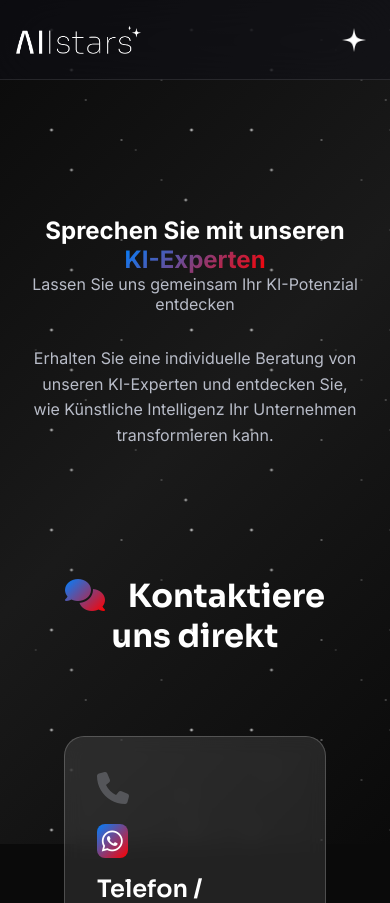
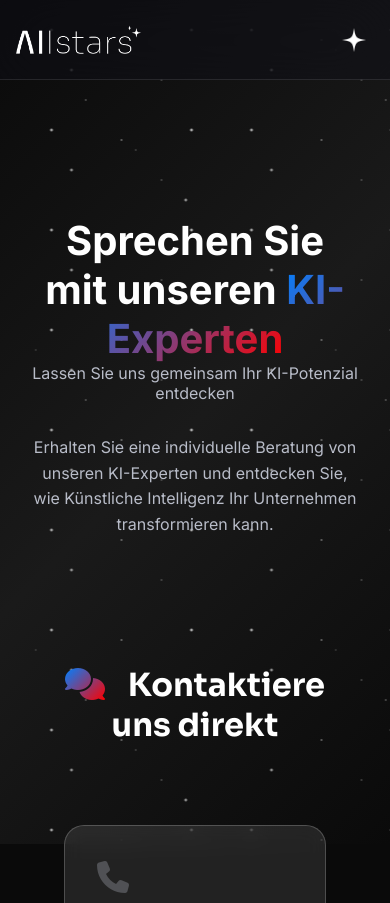
Before and after one commit to 2Patrick1111/kurs, a Flask app: page /kontakt in a window 390 px wide. Shown: the top 903 px of the page. Run offline with Flask 3, Linux system fonts and the light colour scheme.

Commit message:
Adjust the size of the contact heading to improve readability
Adjusts the font-size of the h1 element within the .contact-hero class in website-styles.css using clamp to ensure responsiveness.

Replit-Commit-Author: Agent
Replit-Commit-Session-Id: 8d2a8a23-c204-4d4b-9c5c-dcabb385294a
Replit-Commit-Screenshot-Url: https://storage.googleapis.com/screenshot-production-us-central1/fd4cdddb-ef5b-437a-a1d5-8f8e6b62832b/8d2a8a23-c204-4d4b-9c5c-dcabb385294a/mDy1HMm

```diff
--- a/static/css/website-styles.css
+++ b/static/css/website-styles.css
@@ -356,6 +356,10 @@ body {
     background-clip: text;
 }
 
+.contact-hero h1 {
+    font-size: clamp(2.5rem, 8vw, 80px);
+}
+
 .hero-subtitle {
     font-size: clamp(1rem, 2vw, 1.5rem);
     color: var(--text-secondary);
```
